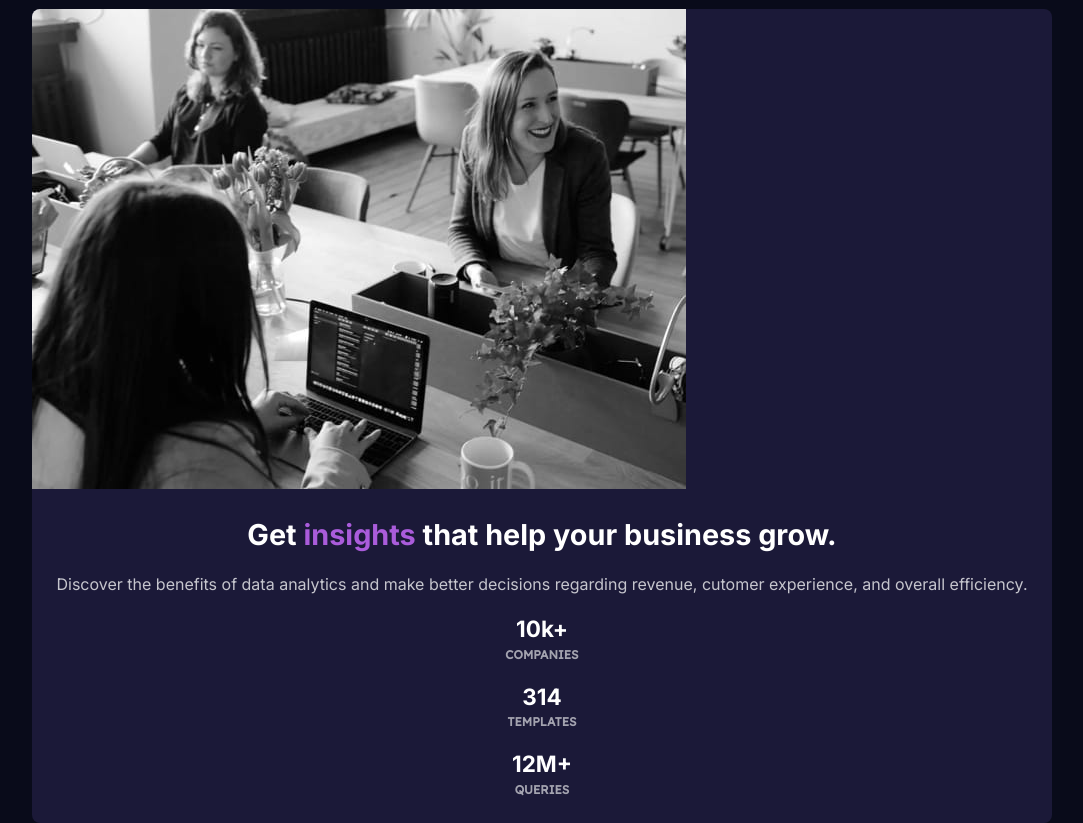
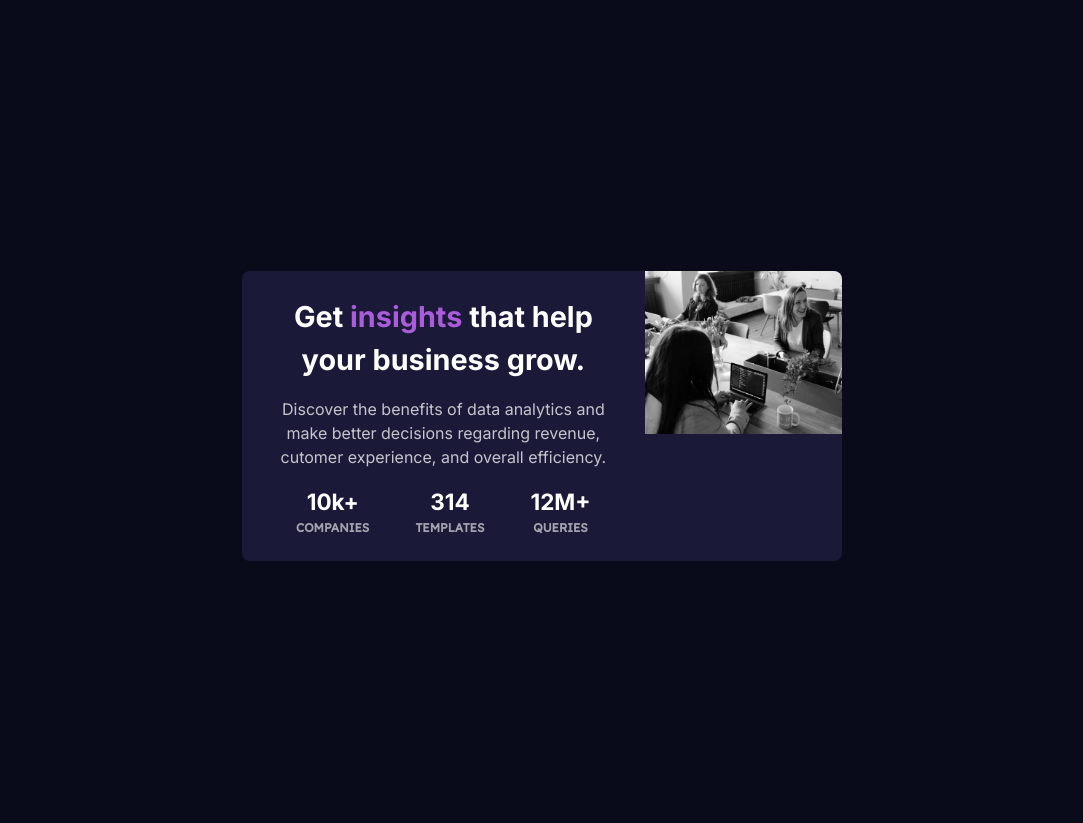
Before and after one commit to Mut1s0/stats-preview-card, a plain HTML site: page index.html in a window 1280 px wide. Shown: the whole page, without its empty margins (98-1181 px from the left). Drawn offline with Linux system fonts and the light colour scheme.

Commit message:
added styling to stats content

```diff
--- a/index.html
+++ b/index.html
@@ -20,7 +20,11 @@
     <article class="stats">
 
       <picture class="stats__img">
+
+        <source srcset="images/image-header-desktop.jpg" media="(min-width: 600px)">
+
         <img src="/images/image-header-mobile.jpg" alt="">
+
       </picture>
 
       <div class="stats__content">
@@ -28,6 +32,7 @@
         <h1 class="stats__heading">Get <span>insights</span> that help your business grow.</h1>
 
         <p>Discover the benefits of data analytics and make better decisions regarding revenue, cutomer experience, and overall efficiency.</p>
+
         <div class="stats__statistics flex-group">
 
           <div class="companies">
--- a/styles.css
+++ b/styles.css
@@ -101,10 +101,24 @@ body {
   --content-padding: 1.5rem;
   --content-spacing: 1rem;
 
-
+  display: flex;
   background-color: var(--clr-secondary-400);
   border-radius: 0.5rem;
   overflow: hidden;
+  flex-direction: column;
+  max-width: 600px;
+}
+
+@media (min-width: 600px) {
+  .stats {
+    flex-direction: row-reverse;
+  }
+
+  .flex-group {
+    display: flex;
+    flex-direction: row;
+    justify-content: space-evenly;
+  }
  }
 
  .stats__content {
@@ -134,3 +148,9 @@ body {
   font-family: var(--ff-base);
   font-weight: var(--fw-bold);
  }
+
+ /* img {
+  background-size: cover;
+  background-color: var(--clr-tertiary-100);
+  opacity: 0.4;
+ } */
```
